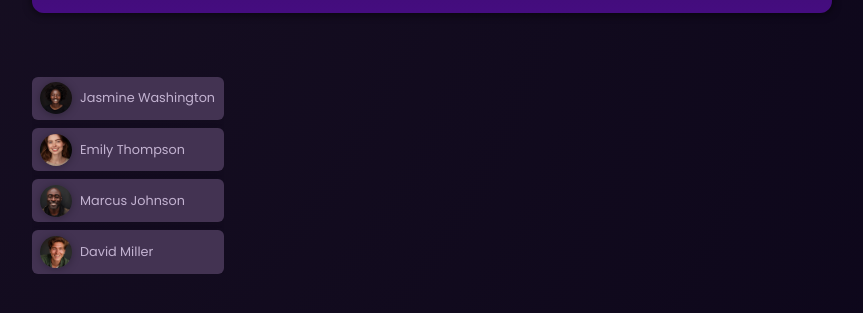
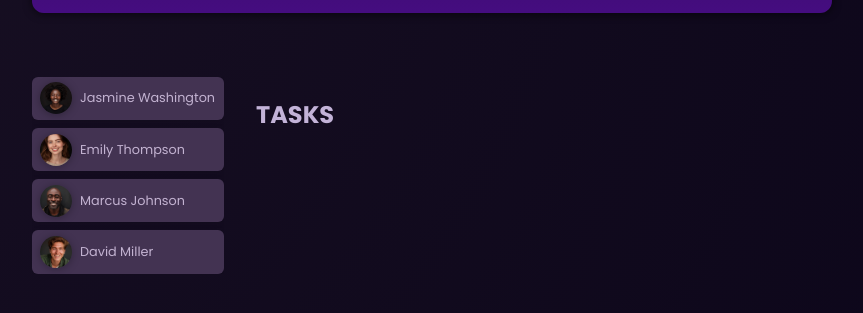
Before and after one commit to ajaynimmala-dev/angular, an Angular app: page / in a window 1280 px wide. Shown: the part 195-508 px from the top of the page, without its empty margins (208-1071 px from the left). Built offline with nearby package versions, Linux system fonts and the light colour scheme.

Commit message:
created a new tasks component

```diff
--- a/src/app/app.component.html
+++ b/src/app/app.component.html
@@ -34,4 +34,5 @@
       />
     </li>
   </ul>
+  <app-tasks>TASKS OF THE USER</app-tasks>
 </main>
--- /dev/null
+++ b/src/app/tasks/tasks.component.html
@@ -0,0 +1 @@
+<h2>TASKS</h2>
```
Also changed, not shown: src/app/app.component.ts (+8 -4 lines), src/app/tasks/tasks.component.ts (added, +15 -0 lines), src/app/tasks/tasks.component.css (added).
